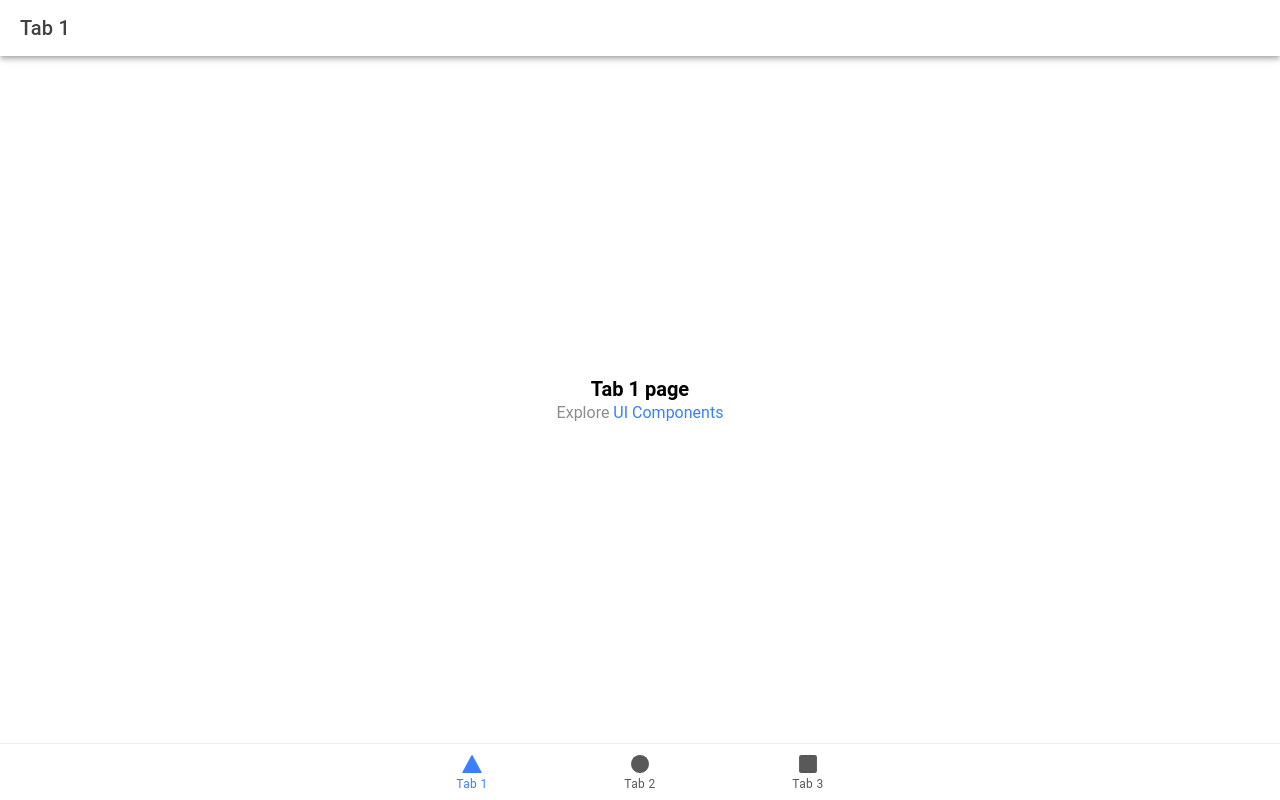
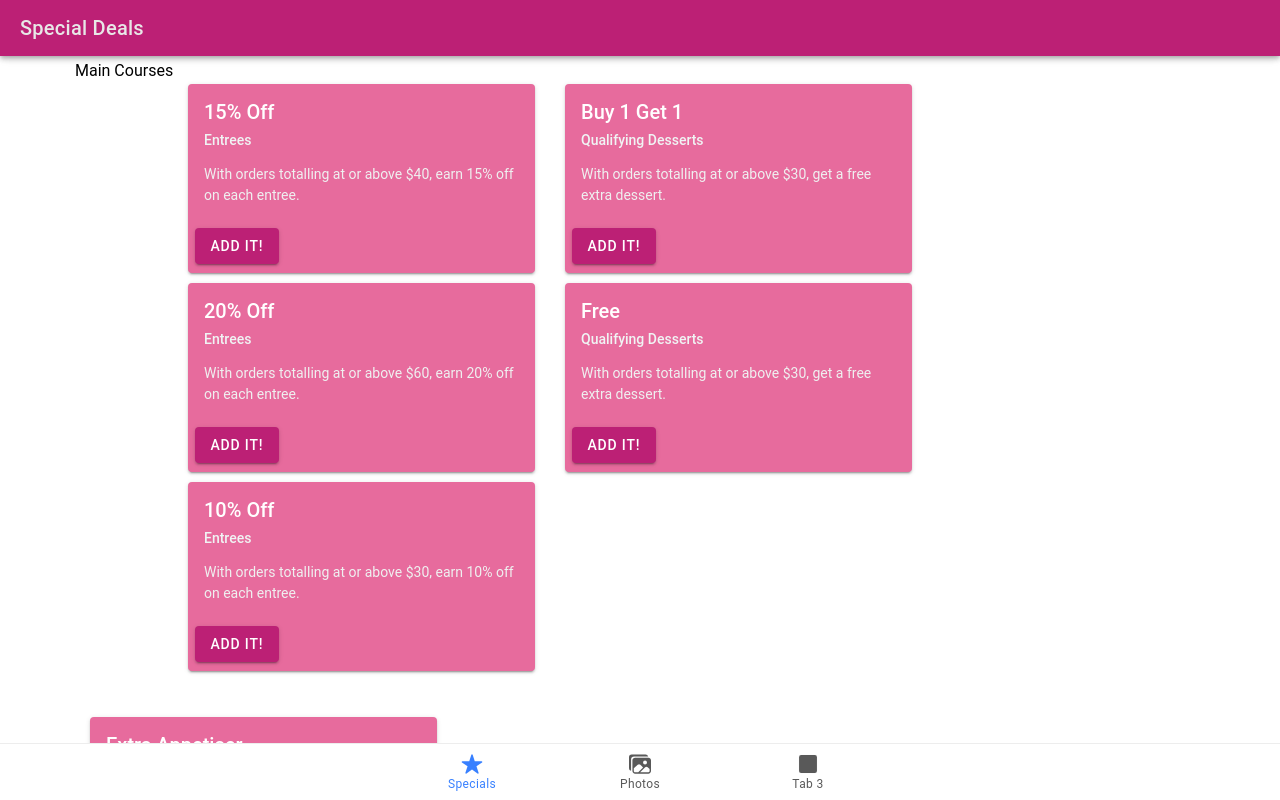
Before and after one commit to ScottWiniarski/reactphoto-gallery, a React (Vite) app: page /tab1 in a window 1280 px wide. Built offline with nearby package versions, Linux system fonts and the light colour scheme.

Commit message:
Almost finished first page for prototype.

```diff
--- a/package.json
+++ b/package.json
@@ -13,10 +13,14 @@
   },
   "dependencies": {
     "@capacitor/app": "5.0.6",
+    "@capacitor/camera": "^5.0.7",
     "@capacitor/core": "5.5.1",
+    "@capacitor/filesystem": "^5.1.4",
     "@capacitor/haptics": "5.0.6",
     "@capacitor/keyboard": "5.0.6",
+    "@capacitor/preferences": "^5.0.6",
     "@capacitor/status-bar": "5.0.6",
+    "@ionic/pwa-elements": "^3.2.2",
     "@ionic/react": "^7.0.0",
     "@ionic/react-router": "^7.0.0",
     "@types/react-router": "^5.1.20",
--- a/src/App.tsx
+++ b/src/App.tsx
@@ -10,7 +10,7 @@ import {
   setupIonicReact
 } from '@ionic/react';
 import { IonReactRouter } from '@ionic/react-router';
-import { ellipse, square, triangle } from 'ionicons/icons';
+import { images, square, triangle, star } from 'ionicons/icons';
 import Tab1 from './pages/Tab1';
 import Tab2 from './pages/Tab2';
 import Tab3 from './pages/Tab3';
@@ -56,12 +56,12 @@ const App: React.FC = () => (
         </IonRouterOutlet>
         <IonTabBar slot="bottom">
           <IonTabButton tab="tab1" href="/tab1">
-            <IonIcon aria-hidden="true" icon={triangle} />
-            <IonLabel>Tab 1</IonLabel>
+            <IonIcon aria-hidden="true" icon={star} />
+            <IonLabel>Specials</IonLabel>
           </IonTabButton>
           <IonTabButton tab="tab2" href="/tab2">
-            <IonIcon aria-hidden="true" icon={ellipse} />
-            <IonLabel>Tab 2</IonLabel>
+            <IonIcon aria-hidden="true" icon={images} />
+            <IonLabel>Photos</IonLabel>
           </IonTabButton>
           <IonTabButton tab="tab3" href="/tab3">
             <IonIcon aria-hidden="true" icon={square} />
--- a/src/main.tsx
+++ b/src/main.tsx
@@ -1,6 +1,10 @@
 import React from 'react';
+import { defineCustomElements } from '@ionic/pwa-elements/loader';
 import { createRoot } from 'react-dom/client';
 import App from './App';
+
+// Call the element loader before the render call
+defineCustomElements(window);
 
 const container = document.getElementById('root');
 const root = createRoot(container!);
--- a/src/pages/Tab1.css
+++ b/src/pages/Tab1.css
@@ -0,0 +1,33 @@
+SpecialTitle{
+    --background:#000
+    --color: #52ffe4;
+}
+
+ion-header {
+    --background:#000
+    --color: #52ffe4;
+}
+
+ion-toolbar {
+    --background:#bc2075;
+    --color: #e8e7e7;
+}
+
+ion-card {
+    --background: #e76b9d;
+    --color: rgb(239, 240, 240);
+  }
+
+  ion-card-title {
+    --color: #ffffff;
+  }
+
+  ion-card-subtitle {
+    --color: rgb(240, 244, 244);
+  }
+
+  ion-button {
+    --background: #bc2075;
+    padding: 5px;
+    vertical-align:auto;
+  }
--- a/src/pages/Tab1.tsx
+++ b/src/pages/Tab1.tsx
@@ -1,22 +1,87 @@
-import { IonContent, IonHeader, IonPage, IonTitle, IonToolbar } from '@ionic/react';
+import { IonLabel, IonList,IonButton, IonCol, IonGrid, IonRow, IonContent, IonHeader, IonPage, IonTitle, IonToolbar, IonCard, IonCardContent, IonCardHeader, IonCardSubtitle, IonCardTitle } from '@ionic/react';
 import ExploreContainer from '../components/ExploreContainer';
 import './Tab1.css';
+
+
+
 
 const Tab1: React.FC = () => {
   return (
     <IonPage>
       <IonHeader>
         <IonToolbar>
-          <IonTitle>Tab 1</IonTitle>
+          <IonTitle className='SpecialTitle'>Special Deals</IonTitle>
         </IonToolbar>
       </IonHeader>
-      <IonContent fullscreen>
-        <IonHeader collapse="condense">
-          <IonToolbar>
-            <IonTitle size="large">Tab 1</IonTitle>
-          </IonToolbar>
-        </IonHeader>
-        <ExploreContainer name="Tab 1 page" />
+
+      <IonContent>
+      <IonGrid fixed={true}>
+        <IonRow>
+          <IonLabel>Main Courses</IonLabel>
+        <IonCol size="6" size-md="4" size-lg="4">
+          <IonList>
+            <IonCard>
+              <IonCardHeader>
+                <IonCardTitle>15% Off</IonCardTitle>
+                <IonCardSubtitle>Entrees</IonCardSubtitle>
+              </IonCardHeader>
+              <IonCardContent>With orders totalling at or above $40, earn 15% off on each entree.</IonCardContent>
+              <IonButton>Add It!</IonButton>
+            </IonCard>
+            <IonCard>
+              <IonCardHeader>
+                <IonCardTitle>20% Off</IonCardTitle>
+                <IonCardSubtitle>Entrees</IonCardSubtitle>
+              </IonCardHeader>
+              <IonCardContent>With orders totalling at or above $60, earn 20% off on each entree.</IonCardContent>
+              <IonButton>Add It!</IonButton>
+            </IonCard>
+            <IonCard>
+              <IonCardHeader>
+                <IonCardTitle>10% Off</IonCardTitle>
+                <IonCardSubtitle>Entrees</IonCardSubtitle>
+              </IonCardHeader>
+              <IonCardContent>With orders totalling at or above $30, earn 10% off on each entree.</IonCardContent>
+              <IonButton>Add It!</IonButton>
+            </IonCard>
+          </IonList>
+        </IonCol>
+
+        <IonCol size="6" size-md="4" size-lg="4">
+          <IonList>
+            <IonCard>
+              <IonCardHeader>
+                <IonCardTitle>Buy 1 Get 1</IonCardTitle>
+                <IonCardSubtitle>Qualifying Desserts</IonCardSubtitle>
+              </IonCardHeader>
+                <IonCardContent>With orders totalling at or above $30, get a free extra dessert.</IonCardContent>
+                <IonButton>Add It!</IonButton>
+            </IonCard>
+            <IonCard>
+              <IonCardHeader>
+                <IonCardTitle>Free </IonCardTitle>
+                <IonCardSubtitle>Qualifying Desserts</IonCardSubtitle>
+              </IonCardHeader>
+                <IonCardContent>With orders totalling at or above $30, get a free extra dessert.</IonCardContent>
+                <IonButton>Add It!</IonButton>
+            </IonCard>
+          </IonList>
+        </IonCol>
+          <IonCol size='6' size-md="4" size-lg="4">
+            <IonList>
+              <IonCard>
+                <IonCardHeader>
+                  <IonCardTitle>Extra Appetiser</IonCardTitle>
+                  <IonCardSubtitle>Limited Time Offer!</IonCardSubtitle>
+                </IonCardHeader>
+                <IonCardContent>With any order above $15, get a <code>free</code> appetiser of your choice.</IonCardContent>
+                  <IonButton>Add It!</IonButton>
+              </IonCard>
+            </IonList>
+          </IonCol>
+
+        </IonRow>
+      </IonGrid>
       </IonContent>
     </IonPage>
   );
--- a/src/pages/Tab2.tsx
+++ b/src/pages/Tab2.tsx
@@ -1,22 +1,45 @@
-import { IonContent, IonHeader, IonPage, IonTitle, IonToolbar } from '@ionic/react';
 import ExploreContainer from '../components/ExploreContainer';
 import './Tab2.css';
+import { camera, trash, close } from 'ionicons/icons';
+import {
+  IonContent,
+  IonHeader,
+  IonPage,
+  IonTitle,
+  IonToolbar,
+  IonFab,
+  IonFabButton,
+  IonIcon,
+  IonGrid,
+  IonRow,
+  IonCol,
+  IonImg,
+  IonActionSheet,
+} from '@ionic/react';
 
 const Tab2: React.FC = () => {
   return (
     <IonPage>
       <IonHeader>
         <IonToolbar>
-          <IonTitle>Tab 2</IonTitle>
+          <IonTitle>Photo Gallery</IonTitle>
         </IonToolbar>
       </IonHeader>
       <IonContent fullscreen>
         <IonHeader collapse="condense">
           <IonToolbar>
-            <IonTitle size="large">Tab 2</IonTitle>
+            <IonTitle size="large">Photo Gallery</IonTitle>
           </IonToolbar>
         </IonHeader>
-        <ExploreContainer name="Tab 2 page" />
+        <ExploreContainer name="Photo Gallery" />
+      </IonContent>
+
+      <IonContent>
+        <IonFab vertical="bottom" horizontal="center" slot="fixed">
+          <IonFabButton onClick={() => takePhoto()}>
+            <IonIcon icon={camera}></IonIcon>
+          </IonFabButton>
+        </IonFab>
       </IonContent>
     </IonPage>
   );
```
Also changed, not shown: 1 other file (tests, documents, lock files or other folders).
